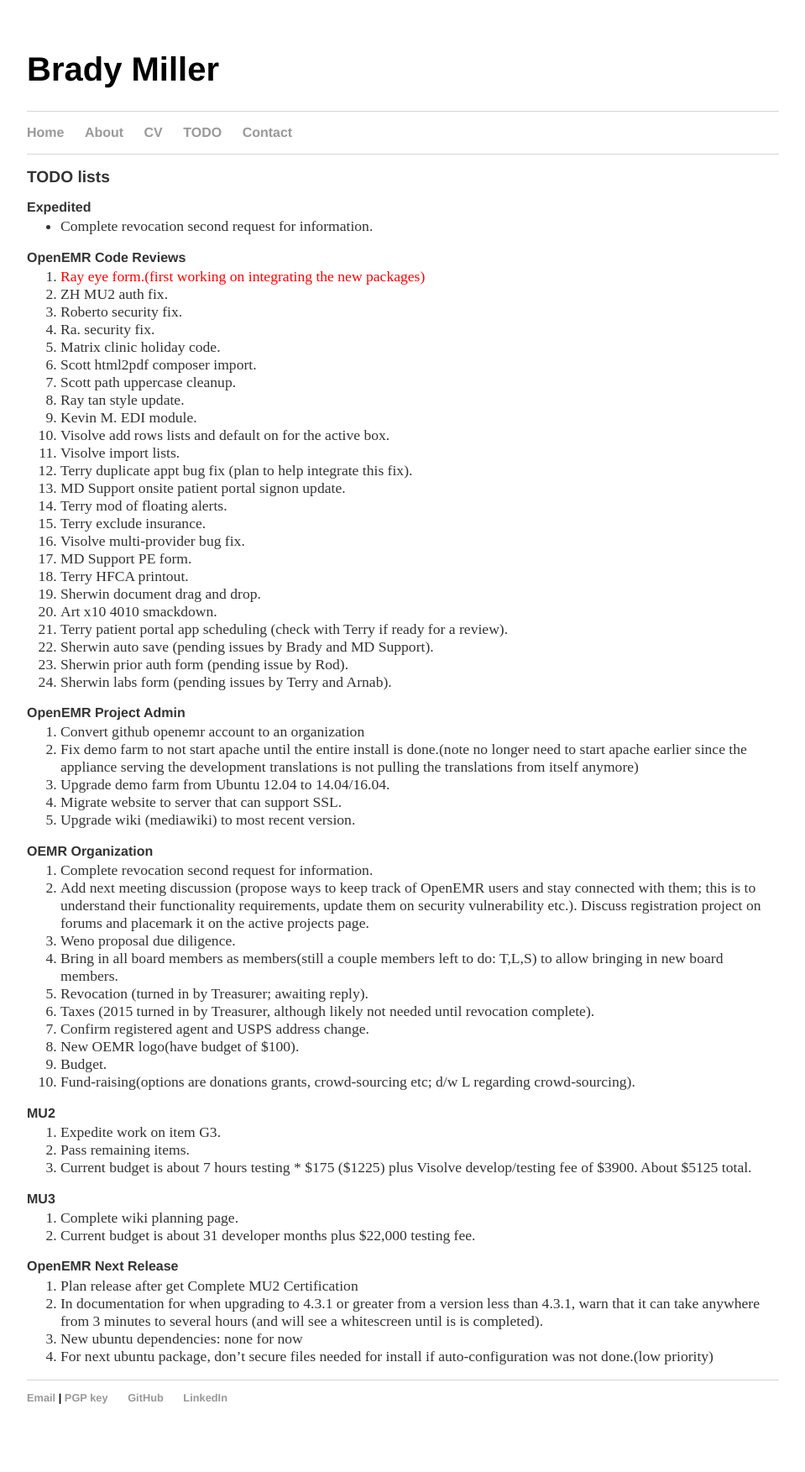
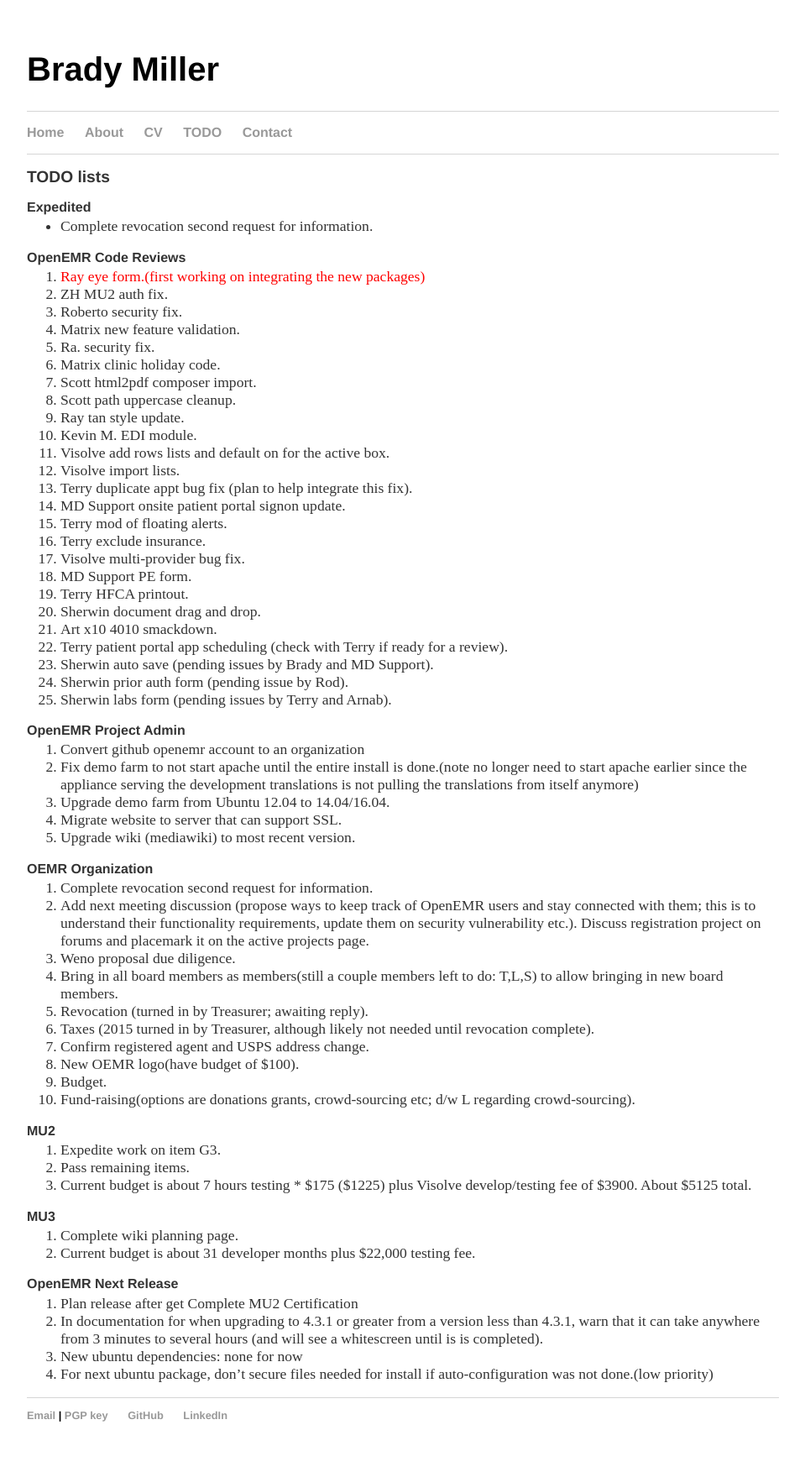
Before and after one commit to bradymiller/bradymiller.github.io, a Jekyll site: the page built from todo/index.md, in a window 1280 px wide. Shown: the whole page at 84% size, without its empty margins (160-1119 px from the left). Built offline with Jekyll 4.4.1, drawn with Linux system fonts in a browser that asks for light colours; before the commit the page ends 1732 px from its top, so only the background shows below that.

Commit message:
Update todo list

```diff
--- a/todo/index.md
+++ b/todo/index.md
@@ -10,6 +10,7 @@
 1. <span style="color: red">Ray eye form.(first working on integrating the new packages)</span>
 1. ZH MU2 auth fix.
 1. Roberto security fix.
+1. Matrix new feature validation.
 1. Ra. security fix.
 1. Matrix clinic holiday code.
 1. Scott html2pdf composer import.
```
